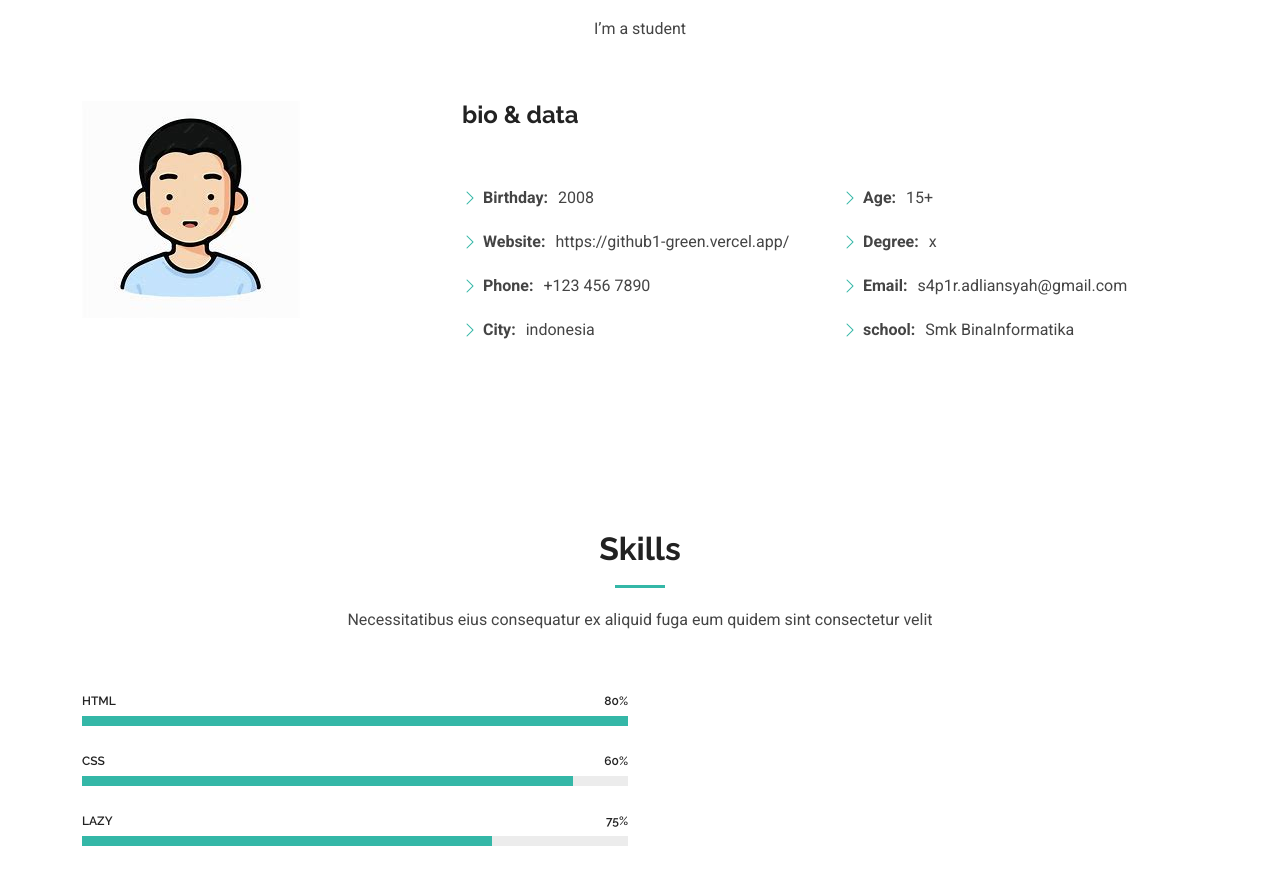
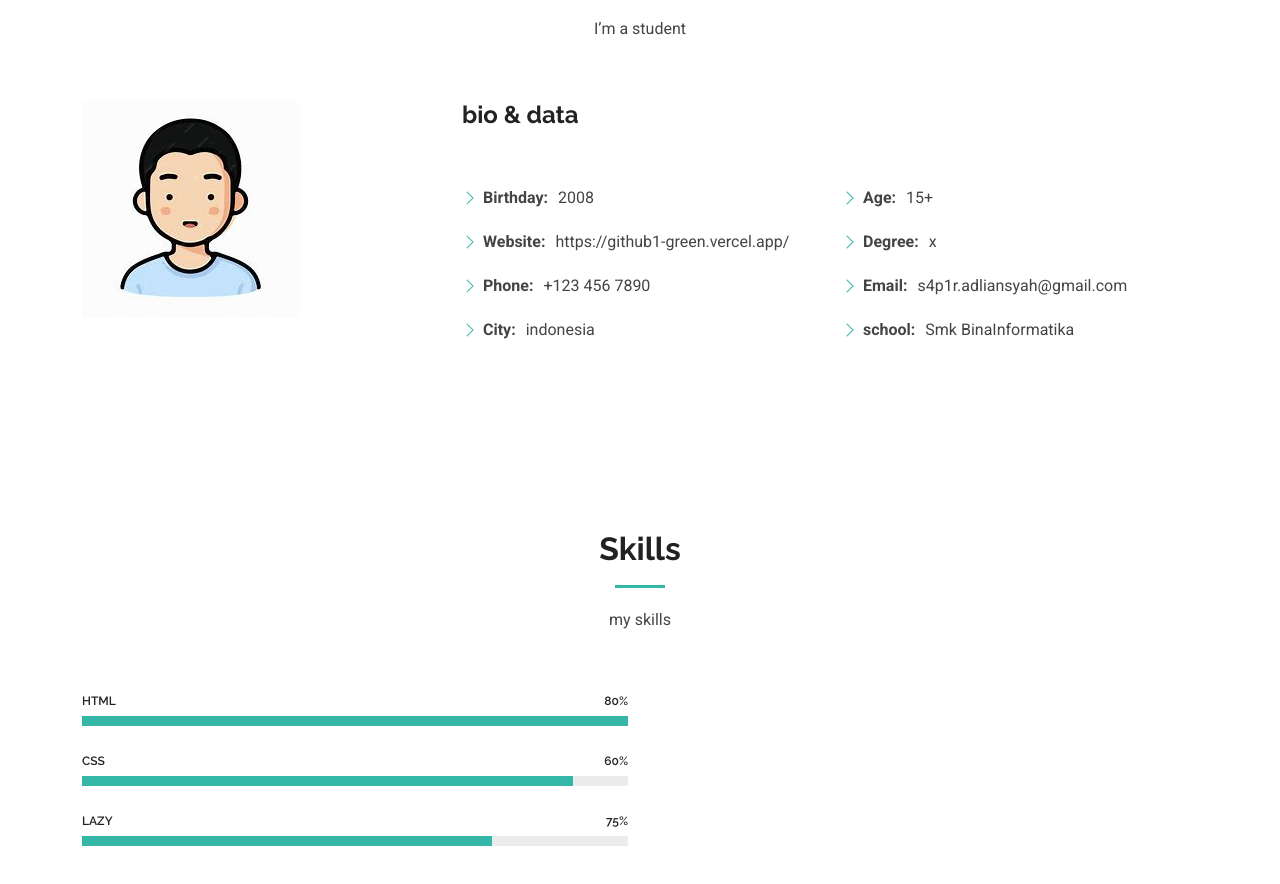
Before and after one commit to okeh13/github1, a plain HTML site: page about.html in a window 1280 px wide. Shown: the part 204-1088 px from the top of the page. Drawn offline with Linux system fonts and the light colour scheme.

Commit message:
Update about.html

```diff
--- a/about.html
+++ b/about.html
@@ -123,7 +123,7 @@
       <!-- Section Title -->
       <div class="container section-title" data-aos="fade-up">
         <h2>Skills</h2>
-        <p>Necessitatibus eius consequatur ex aliquid fuga eum quidem sint consectetur velit</p>
+        <p>my skills</p>
       </div><!-- End Section Title -->
 
       <div class="container" data-aos="fade-up" data-aos-delay="100">
```
